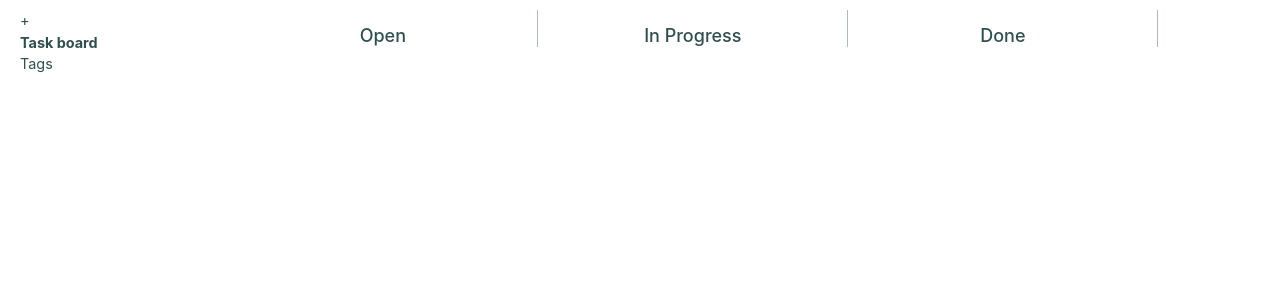
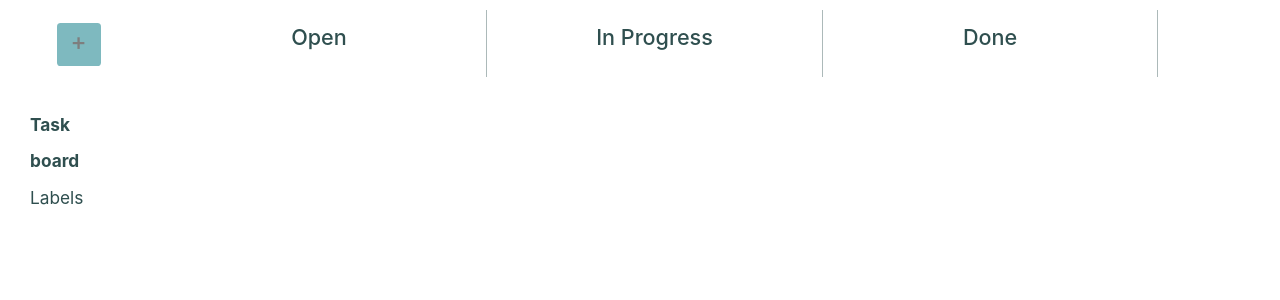
Before and after one commit to CrazyHilly/taskboard, a Django app: page / in a window 1280 px wide. Shown: the top 300 px of the page. Run offline with Django 5.2, Linux system fonts and the light colour scheme; data that the repository does not hold is empty.

Commit message:
Update templates' styles

```diff
--- a/templates/base.html
+++ b/templates/base.html
@@ -22,7 +22,7 @@
   <div class="container-fluid">
     <div class="row">
 
-      <div class="col-2">
+      <div class="col-1 sidebar">
         {% block sidebar %}
           {% include "includes/sidebar.html" %}
         {% endblock %}
--- a/templates/board/task_list.html
+++ b/templates/board/task_list.html
@@ -5,11 +5,11 @@
         <div class="row">
             {% for _, task_group in grouped_tasks.items %}
                 <div class="col-4 task-list-separator">
-                    <h5 class="mb-0 task-status">
+                    <h4 class="task-status">
                         {{ task_group.status }}
-                    </h5>
+                    </h4>
 
-                    <div class="task-grid">
+                    <div class="task-card-grid">
                         {% for task in task_group.tasks %}
                             {% block task_card %}
                                 {% include "includes/task_card.html" with task=task %}
--- a/templates/includes/sidebar.html
+++ b/templates/includes/sidebar.html
@@ -1,9 +1,9 @@
 <ul class="sidebar-nav">
   {% comment %} {% if user.is_authenticated %} {% endcomment %}
-    <li>
-      <a href="{% url 'board:task-create' %}">
-        +
-      </a>
+    <li class="sidebar-button">
+        <a href="{% url 'board:task-create' %}" class="btn add-task-button">
+            +
+        </a>
     </li>
 
     <li>
@@ -18,7 +18,7 @@
       <a href="{% url 'board:tag-list' %}"
          class="{% if request.resolver_match.view_name == 'board:tag-list' %}
                 sidebar-nav-active{% endif %}">
-        Tags
+        Labels
       </a>
     </li>
 </ul>
```
Also changed, not shown: templates/includes/task_card.html (+4 -4 lines).
